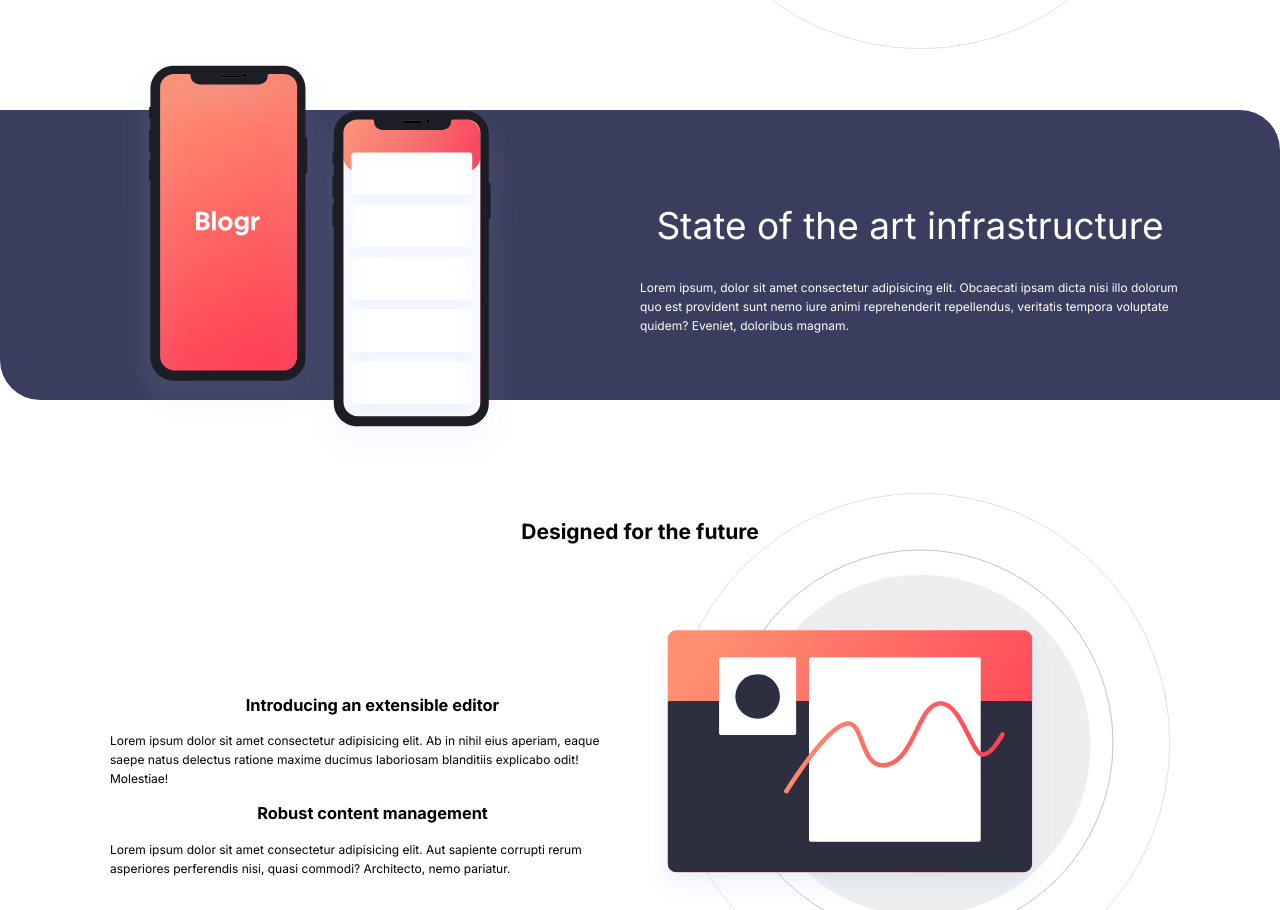
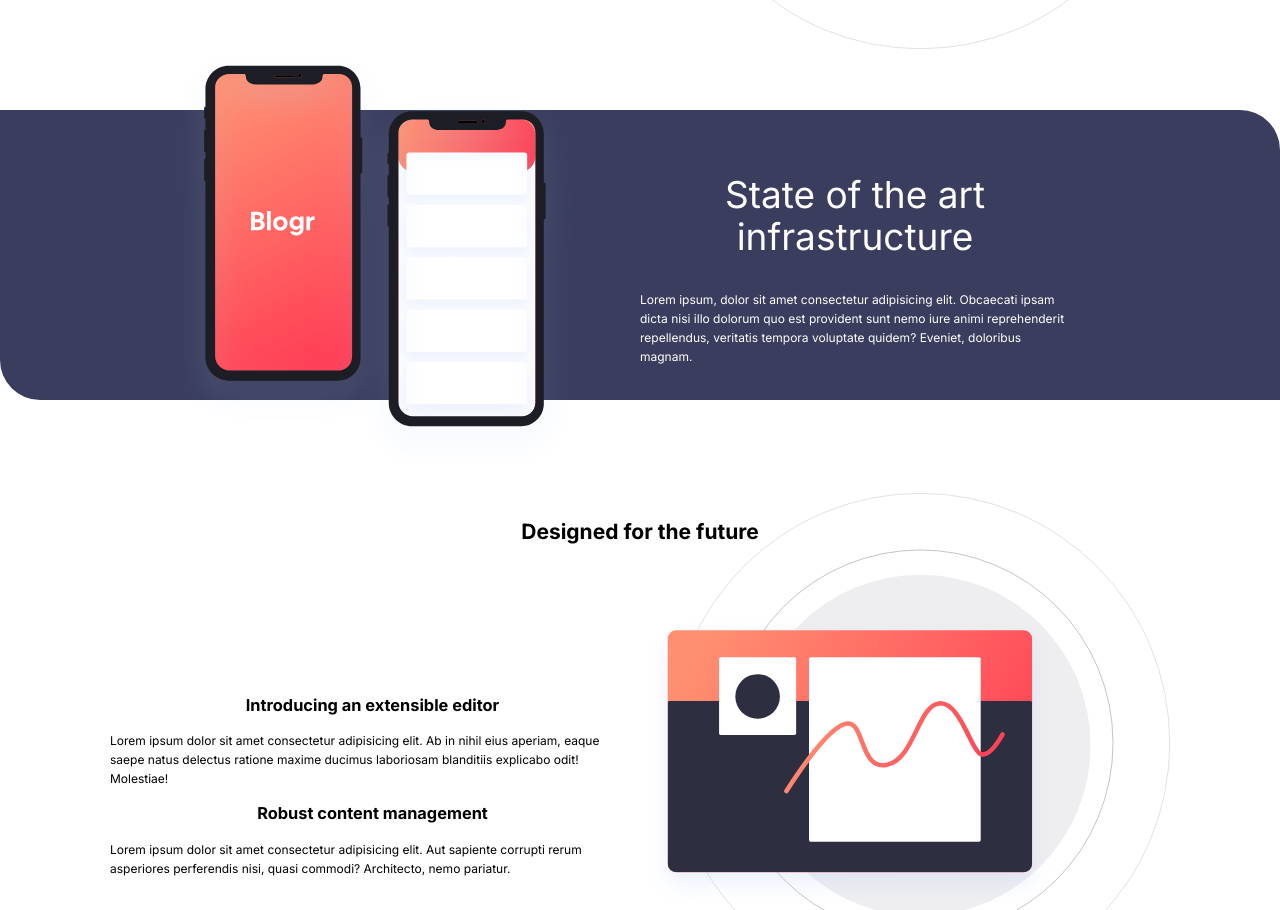
Before and after one commit to BIT-Desarrollo-Web-MEAN-Stack-2025-1/Blogr, a plain HTML site: page index.html in a window 1280 px wide. Shown: the part 717-1627 px from the top of the page. Drawn offline with Linux system fonts and the light colour scheme.

Commit message:
[+] index.html: Cambia 'container-fluid' por 'container' en 'section-state-of-the-art'

```diff
--- a/index.html
+++ b/index.html
@@ -93,8 +93,8 @@
                 </div>
             </section>
             <!-- Seccion: State of the art -->
-            <section class="section-state-of-the-art section">
-                <div class="container-fluid bg-jacarta">
+            <section class="section-state-of-the-art section bg-jacarta">
+                <div class="container">
                     <div class="content-state-of-the-art">
                         <div class="section-1">
                             <img class="img img-state-of-art" src="./images/illustration-phones.svg" alt="Image: Illustration Phone">
```
